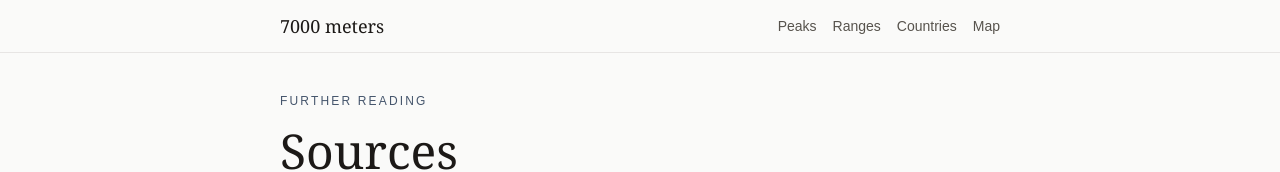
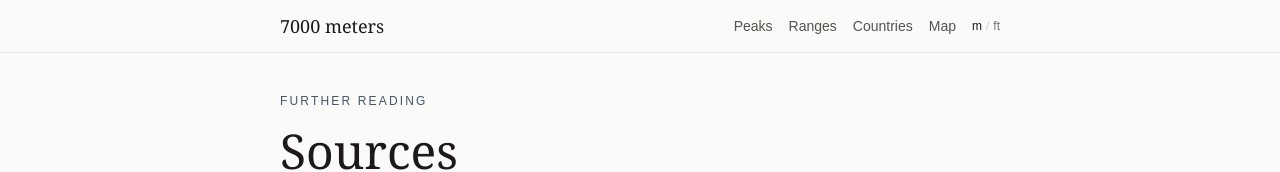
Before and after one commit to jdlilly/7000meters, a Next.js app: page /sources in a window 1280 px wide. Shown: the top 172 px of the page. Built offline with nearby package versions, Linux system fonts and the light colour scheme.

Commit message:
Add meter/foot display toggle

```diff
--- a/src/app/guided/page.tsx
+++ b/src/app/guided/page.tsx
@@ -1,6 +1,7 @@
 import Link from "next/link";
 import { Header } from "@/components/Header";
 import { client } from "@/sanity/lib/client";
+import { Elevation } from "@/components/Units";
 
 export const revalidate = 60;
 
@@ -92,7 +93,7 @@ export default async function GuidedPage() {
                   </p>
                 </div>
                 <span className="tabular-nums text-stone-800">
-                  {peak.elevationM} m
+                  <Elevation m={peak.elevationM} />
                 </span>
               </li>
             ))}
--- a/src/app/layout.tsx
+++ b/src/app/layout.tsx
@@ -3,6 +3,7 @@ import { Geist, Geist_Mono } from "next/font/google";
 import { Footer } from "@/components/Footer";
 import "./globals.css";
 import { Analytics } from "@vercel/analytics/next";
+import { UnitsProvider } from "@/components/Units";
 
 const geistSans = Geist({
   variable: "--font-geist-sans",
@@ -29,9 +30,11 @@ export default function RootLayout({
       <body
         className={`${geistSans.variable} ${geistMono.variable} antialiased`}
       >
-        {children}
-        <Footer />
-        <Analytics />
+        <UnitsProvider>
+          {children}
+          <Footer />
+          <Analytics />
+        </UnitsProvider>
       </body>
     </html>
   );
--- a/src/app/peaks/[slug]/page.tsx
+++ b/src/app/peaks/[slug]/page.tsx
@@ -4,6 +4,7 @@ import { PeakMapLoader } from "@/components/PeakMapLoader";
 import type { MapPeak } from "@/components/PeakMap";
 import { client } from "@/sanity/lib/client";
 import { urlFor } from "@/sanity/lib/image";
+import { Elevation } from "@/components/Units";
 
 export const revalidate = 60;
 
@@ -38,7 +39,13 @@ function formatCoord(lat?: number, lon?: number) {
   return `${Math.abs(lat).toFixed(4)}° ${ns} / ${Math.abs(lon).toFixed(4)}° ${ew}`;
 }
 
-function Stat({ label, value }: { label: string; value: string }) {
+function Stat({
+  label,
+  value,
+}: {
+  label: string;
+  value: React.ReactNode;
+}) {
   return (
     <div className="border-t border-stone-300 py-3">
       <dt className="text-xs uppercase tracking-wider text-stone-500">{label}</dt>
@@ -46,7 +53,6 @@ function Stat({ label, value }: { label: string; value: string }) {
     </div>
   );
 }
-
 export default async function PeakPage({
   params,
 }: {
@@ -102,7 +108,7 @@ export default async function PeakPage({
         ) : null}
 
         <p className="mt-4 text-lg text-stone-700">
-          {peak.elevationM} m
+          <Elevation m={peak.elevationM} />
           <span className="mx-2 text-stone-300">·</span>
           {classLabel}
           {peak.firstAscentYear ? (
@@ -134,16 +140,18 @@ export default async function PeakPage({
         ) : (
           <div className="mt-8 flex aspect-video items-end bg-slate-800 p-6 text-stone-100">
             <p className="font-serif text-5xl tabular-nums">
-              {peak.elevationM} m
+              <Elevation m={peak.elevationM} />
             </p>
           </div>
         )}
 
         <dl className="mt-10 grid grid-cols-1 sm:grid-cols-2 sm:gap-x-10">
-          <Stat label="Elevation" value={`${peak.elevationM} m`} />
+          <Stat label="Elevation" value={<Elevation m={peak.elevationM} />} />
           <Stat
             label="Prominence"
-            value={peak.prominenceM ? `${peak.prominenceM} m` : "—"}
+            value={
+              peak.prominenceM ? <Elevation m={peak.prominenceM} /> : "—"
+            }
           />
           <Stat label="Class" value={classLabel} />
           <Stat label="Range" value={place || "—"} />
--- a/src/app/peaks/page.tsx
+++ b/src/app/peaks/page.tsx
@@ -1,6 +1,7 @@
 import Link from "next/link";
 import { client } from "@/sanity/lib/client";
 import { Header } from "@/components/Header";
+import { Elevation } from "@/components/Units";
 
 export const revalidate = 60;
 
@@ -81,7 +82,7 @@ export default async function PeaksPage() {
                     </p>
                   </div>
                   <span className="tabular-nums text-stone-800">
-                    {peak.elevationM} m
+                     <Elevation m={peak.elevationM} />
                   </span>
                 </li>
               );
--- a/src/app/unclimbed/page.tsx
+++ b/src/app/unclimbed/page.tsx
@@ -1,6 +1,7 @@
 import Link from "next/link";
 import { Header } from "@/components/Header";
 import { client } from "@/sanity/lib/client";
+import { Elevation } from "@/components/Units";
 
 export const revalidate = 60;
 
@@ -98,7 +99,7 @@ export default async function UnclimbedPage() {
                   </p>
                 </div>
                 <span className="tabular-nums text-stone-800">
-                  {peak.elevationM} m
+                  <Elevation m={peak.elevationM} />
                 </span>
               </li>
             ))}
--- a/src/components/Header.tsx
+++ b/src/components/Header.tsx
@@ -1,4 +1,5 @@
 import Link from "next/link";
+import { UnitToggle } from "@/components/Units";
 
 const links = [
   { href: "/peaks", label: "Peaks" },
@@ -17,7 +18,7 @@ export function Header() {
         >
           7000 meters
         </Link>
-        <nav className="flex flex-wrap justify-end gap-x-4 gap-y-1 text-sm text-stone-600">
+        <nav className="flex flex-wrap items-center justify-end gap-x-4 gap-y-1 text-sm text-stone-600">
           {links.map((link) => (
             <Link
               key={link.href}
@@ -27,6 +28,7 @@ export function Header() {
               {link.label}
             </Link>
           ))}
+          <UnitToggle />
         </nav>
       </div>
     </header>
--- /dev/null
+++ b/src/components/Units.tsx
@@ -0,0 +1,74 @@
+"use client";
+
+import {
+  createContext,
+  useContext,
+  useEffect,
+  useState,
+  type ReactNode,
+} from "react";
+
+type Unit = "m" | "ft";
+
+const UnitsContext = createContext<{
+  unit: Unit;
+  setUnit: (unit: Unit) => void;
+}>({
+  unit: "m",
+  setUnit: () => {},
+});
+
+export function UnitsProvider({ children }: { children: ReactNode }) {
+  const [unit, setUnitState] = useState<Unit>("m");
+
+  useEffect(() => {
+    const saved = window.localStorage.getItem("peak-unit");
+    if (saved === "ft" || saved === "m") setUnitState(saved);
+  }, []);
+
+  function setUnit(next: Unit) {
+    setUnitState(next);
+    window.localStorage.setItem("peak-unit", next);
+  }
+
+  return (
+    <UnitsContext.Provider value={{ unit, setUnit }}>
+      {children}
+    </UnitsContext.Provider>
+  );
+}
+
+export function useUnits() {
+  return useContext(UnitsContext);
+}
+
+export function Elevation({ m }: { m: number }) {
+  const { unit } = useUnits();
+  if (unit === "ft") {
+    return <>{Math.round(m * 3.280839895).toLocaleString()} ft</>;
+  }
+  return <>{m.toLocaleString()} m</>;
+}
+
+export function UnitToggle() {
+  const { unit, setUnit } = useUnits();
+  return (
+    <span className="inline-flex text-xs text-stone-500">
+      <button
+        type="button"
+        className={unit === "m" ? "text-stone-900" : "hover:text-stone-800"}
+        onClick={() => setUnit("m")}
+      >
+        m
+      </button>
+      <span className="px-1 text-stone-300">/</span>
+      <button
+        type="button"
+        className={unit === "ft" ? "text-stone-900" : "hover:text-stone-800"}
+        onClick={() => setUnit("ft")}
+      >
+        ft
+      </button>
+    </span>
+  );
+}
```
